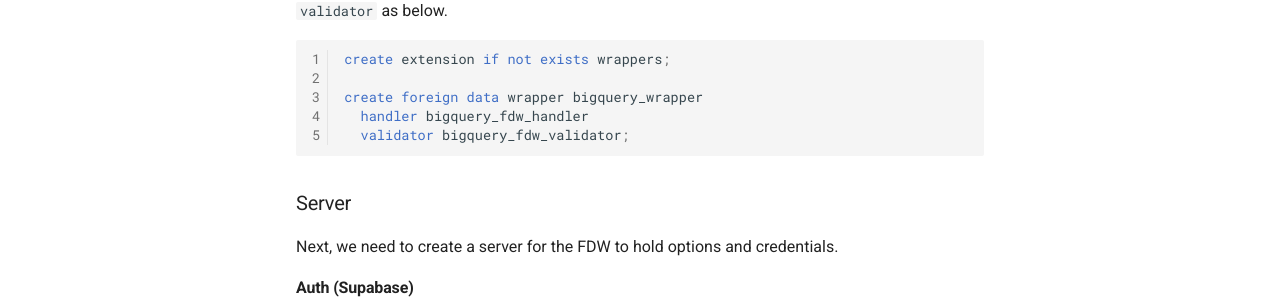
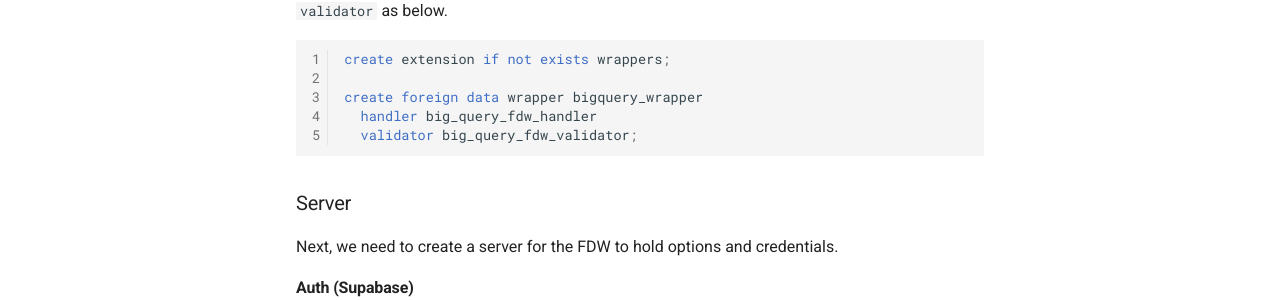
Before and after one commit to supabase/wrappers, an MkDocs documentation site: the page built from docs/bigquery.md, in a window 1280 px wide and 900 px high. Shown: the part 378-678 px from the top of the window. Built offline with MkDocs 1.6.1 and Material for MkDocs 9.7.7, drawn with Linux system fonts in a browser that asks for light colours; comment, search, counter and statistics services are not loaded.

Commit message:
fix bq fdw function name in docs

````diff
--- a/docs/bigquery.md
+++ b/docs/bigquery.md
@@ -9,8 +9,8 @@ To get started with the BigQuery wrapper, create a foreign data wrapper specifyi
 create extension if not exists wrappers;
 
 create foreign data wrapper bigquery_wrapper
-  handler bigquery_fdw_handler
-  validator bigquery_fdw_validator;
+  handler big_query_fdw_handler
+  validator big_query_fdw_validator;
 ```
 
 ### Server
````
